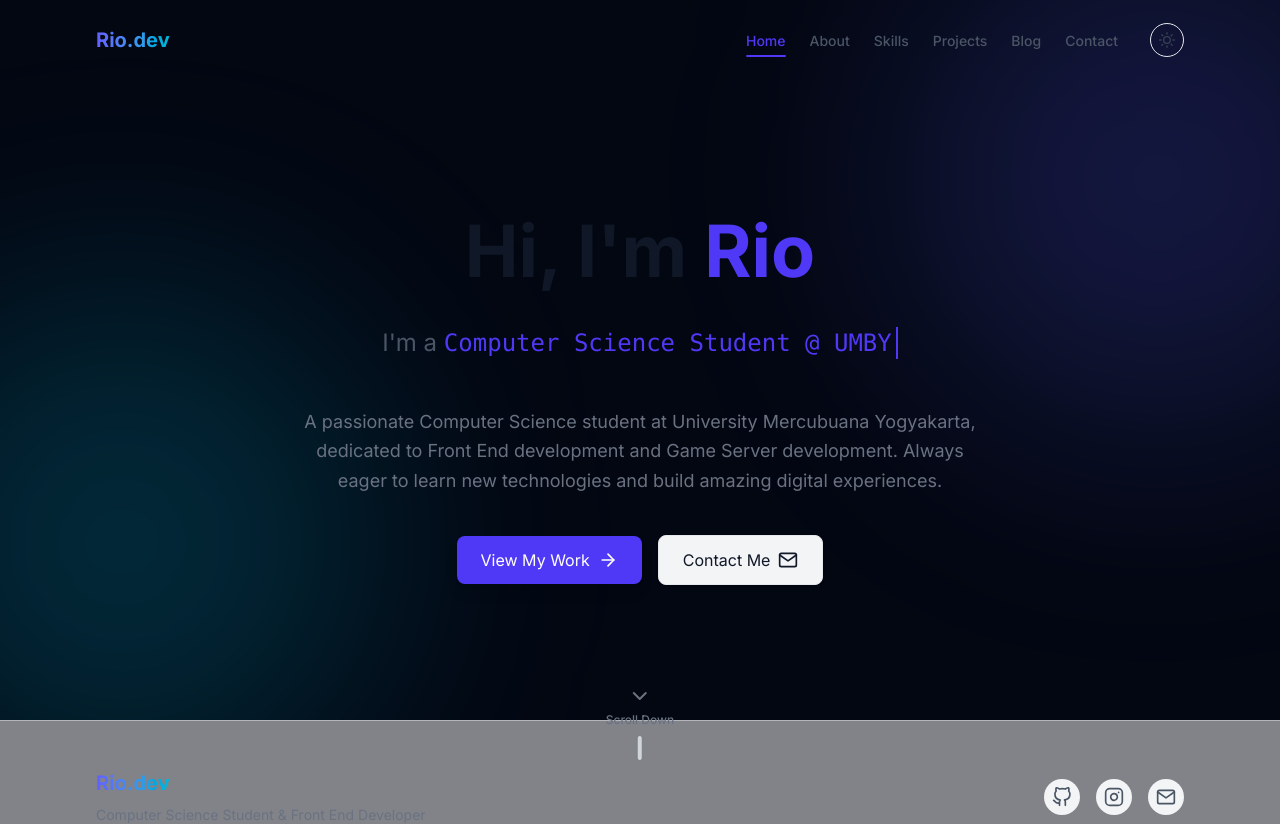
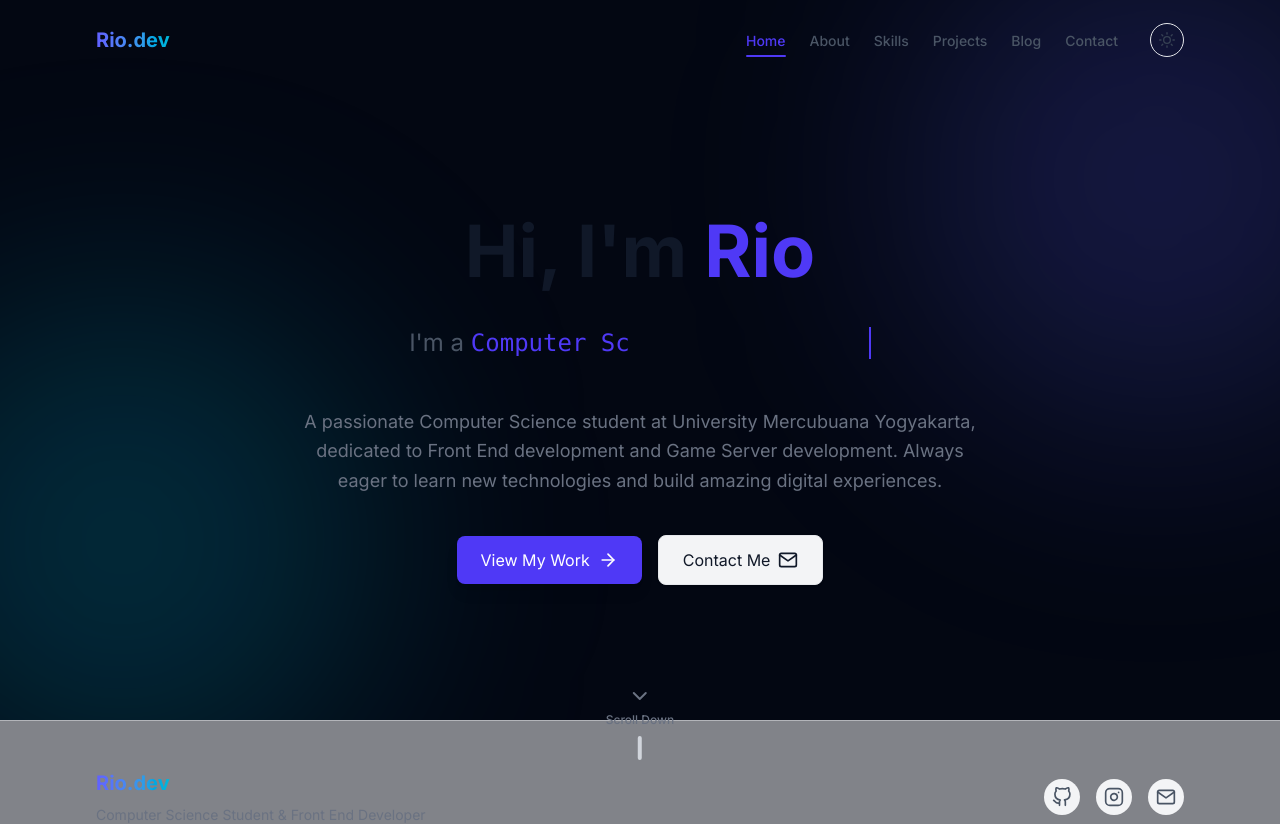
Before and after one commit to baguskara1/portofolio_rio, a Next.js app: page / in a window 1280 px wide. Shown: the top 824 px of the page. Built offline with nearby package versions, Linux system fonts and the light colour scheme.

Commit message:
fix: adjust typing animation speed to natural rate

```diff
--- a/src/app/page.tsx
+++ b/src/app/page.tsx
@@ -25,10 +25,10 @@ export default function Home() {
     const handleTyping = () => {
       setText((prev) => {
         if (!isDeleting) {
-          if (prev === currentFullText) {
-            setTimeout(() => setIsDeleting(true), 200);
-            return prev;
-          }
+            if (prev === currentFullText) {
+              setTimeout(() => setIsDeleting(true), 1000);
+              return prev;
+            }
           return currentFullText.substring(0, prev.length + 1);
         } else {
           if (prev === "") {
@@ -40,11 +40,11 @@ export default function Home() {
         }
       });
 
-      let typingSpeed = isDeleting ? 0 : 0;
+      let typingSpeed = isDeleting ? 30 : 60;
       if (!isDeleting && text === currentFullText) {
-        typingSpeed = 200;
+        typingSpeed = 1000;
       } else if (isDeleting && text === "") {
-        typingSpeed = 100;
+        typingSpeed = 300;
       }
 
       timeout = setTimeout(handleTyping, typingSpeed);
```
